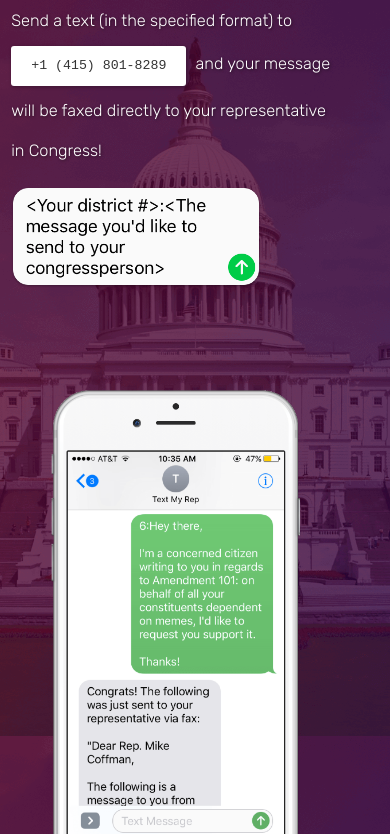
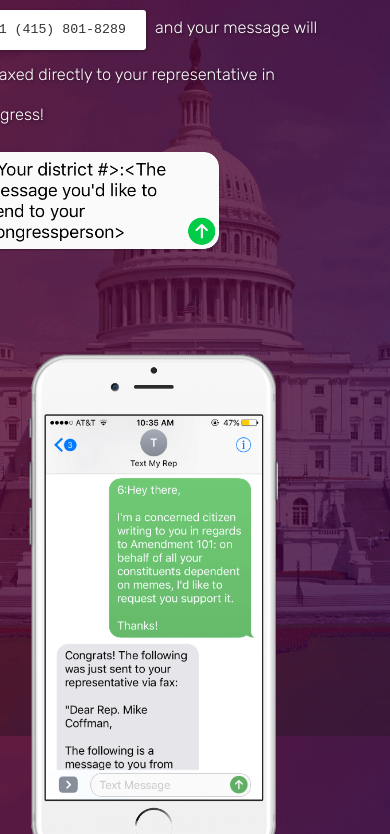
Before and after one commit to krrishd/text-your-rep, a plain HTML site: page index.html in a window 390 px wide. Shown: the part 108-942 px from the top of the page. Drawn offline with Linux system fonts and the light colour scheme; a web font is replaced by a local one.

Commit message:
Website is mostly responsive

```diff
--- a/main.css
+++ b/main.css
@@ -127,6 +127,6 @@ img.fax {
 
 @media(max-width:400px) {
   body {
-    margin-left: -30px;
+    margin-left: -75px;
   }
 }
```
